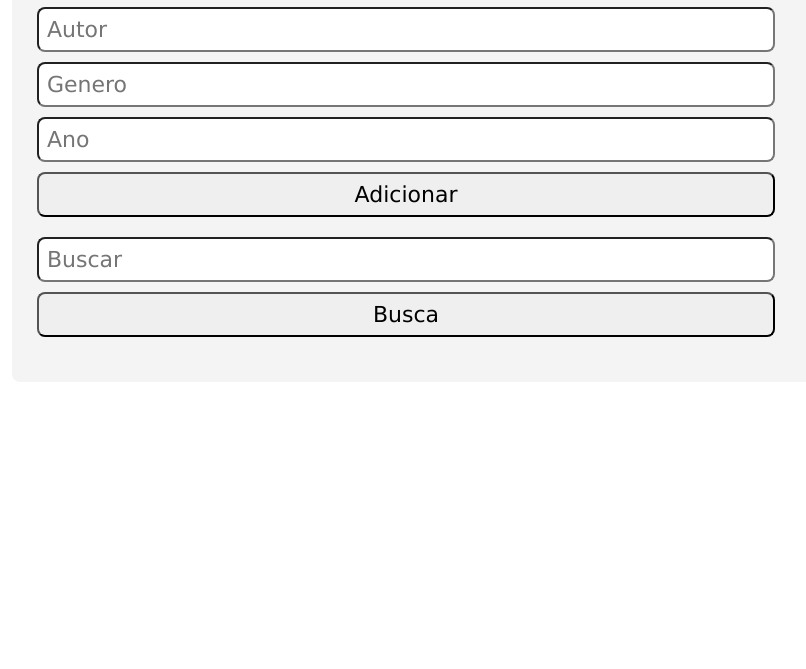
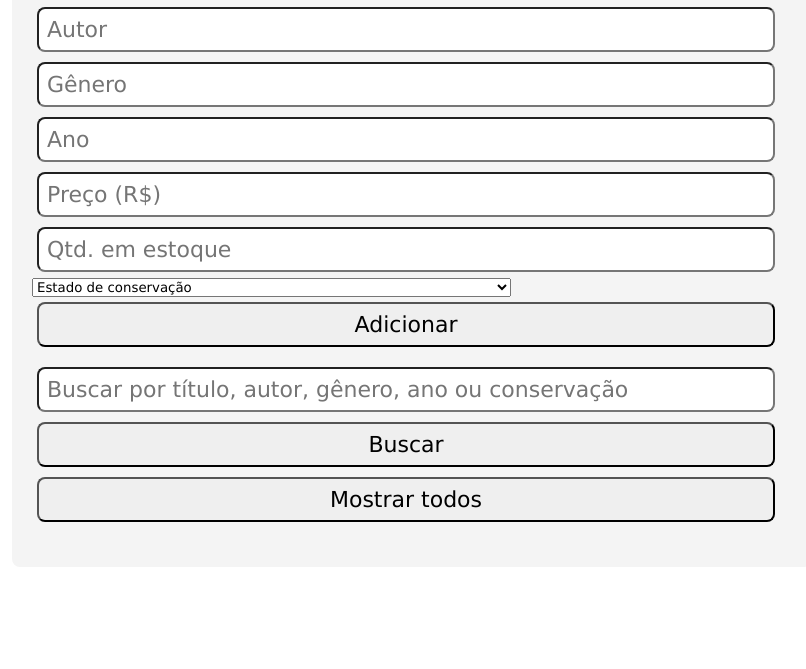
Before and after one commit to Nandofcam/CatalogoDeLivros.js, a plain HTML site: page index.html in a window 1280 px wide. Shown: the part 131-800 px from the top of the page, without its empty margins (228-1034 px from the left). Drawn offline with Linux system fonts and the light colour scheme.

Commit message:
Add files via upload

```diff
--- a/index.html
+++ b/index.html
@@ -1,30 +1,42 @@
 <!DOCTYPE html>
-<html lang="pt-br">
+<html lang="pt-BR">
 <head>
     <meta charset="UTF-8">
-    <meta http-equiv="X-UA-Compatible" content="IE=edge">
     <meta name="viewport" content="width=device-width, initial-scale=1.0">
-    <title>Catalogo - Online</title>
+    <title>MyBookList</title>
     <link rel="stylesheet" href="style.css">
 </head>
 <body>
-    <div class="container">
-        <h1>Catálogo Online</h1>
-        <div class="form-cadastro">
-            <input type="text" id="titulo" placeholder="Título">
-            <input type="text" id="autor" placeholder="Autor">
-            <input type="text" id="genero" placeholder="Genero">
-            <input type="text" id="ano" placeholder="Ano">
-            <button onclick="addBook()">Adicionar</button>
-        </div>
+    <main class="container">
+        <h1>MyBookList</h1>
 
-        <div class="form-busca">
-            <input type="text" id="termo-busca" placeholder="Buscar">
-            <button onclick="buscarLivro()">Busca</button>
-        </div>
+        <section class="form-cadastro" aria-label="Cadastro de livro">
+            <input type="text" id="titulo" placeholder="Título" aria-label="Título" required>
+            <input type="text" id="autor" placeholder="Autor" aria-label="Autor" required>
+            <input type="text" id="genero" placeholder="Gênero" aria-label="Gênero" required>
+            <input type="number" id="ano" placeholder="Ano" aria-label="Ano" min="1" max="9999" step="1" required>
+            <input type="number" id="preco" placeholder="Preço (R$)" aria-label="Preço (R$)" min="0" step="0.01" required>
+            <input type="number" id="quantidade" placeholder="Qtd. em estoque" aria-label="Quantidade em estoque" min="0" step="1" required>
 
+            <select id="situacao" name="situacao" aria-label="Estado de conservação" required>
+                <option value="" selected disabled>Estado de conservação</option>
+                <option value="Novo">Novo - Lacrado</option>
+                <option value="Muito Bom">Muito bom - Pouquíssimos sinais de manuseio</option>
+                <option value="Bom">Bom - Sinais normais de uso, bem conservado</option>
+                <option value="Regular">Regular - Desgastes mais perceptíveis, mas em condições de leitura</option>
+            </select>
+            <button type="button" id="btn-adicionar">Adicionar</button>
+        </section>
+
+        <section class="form-busca" aria-label="Busca de livros">
+            <input type="search" id="termo-busca" placeholder="Buscar por título, autor, gênero, ano ou conservação" aria-label="Buscar livros">
+            <button type="button" id="btn-buscar">Buscar</button>
+            <button type="button" id="btn-limpar-busca" class="secondary">Mostrar todos</button>
+        </section>
+
+        <p id="mensagem" role="status" aria-live="polite"></p>
         <div id="catalogo"></div>
-    </div>
+    </main>
 
     <script src="script.js"></script>
 </body>
```
